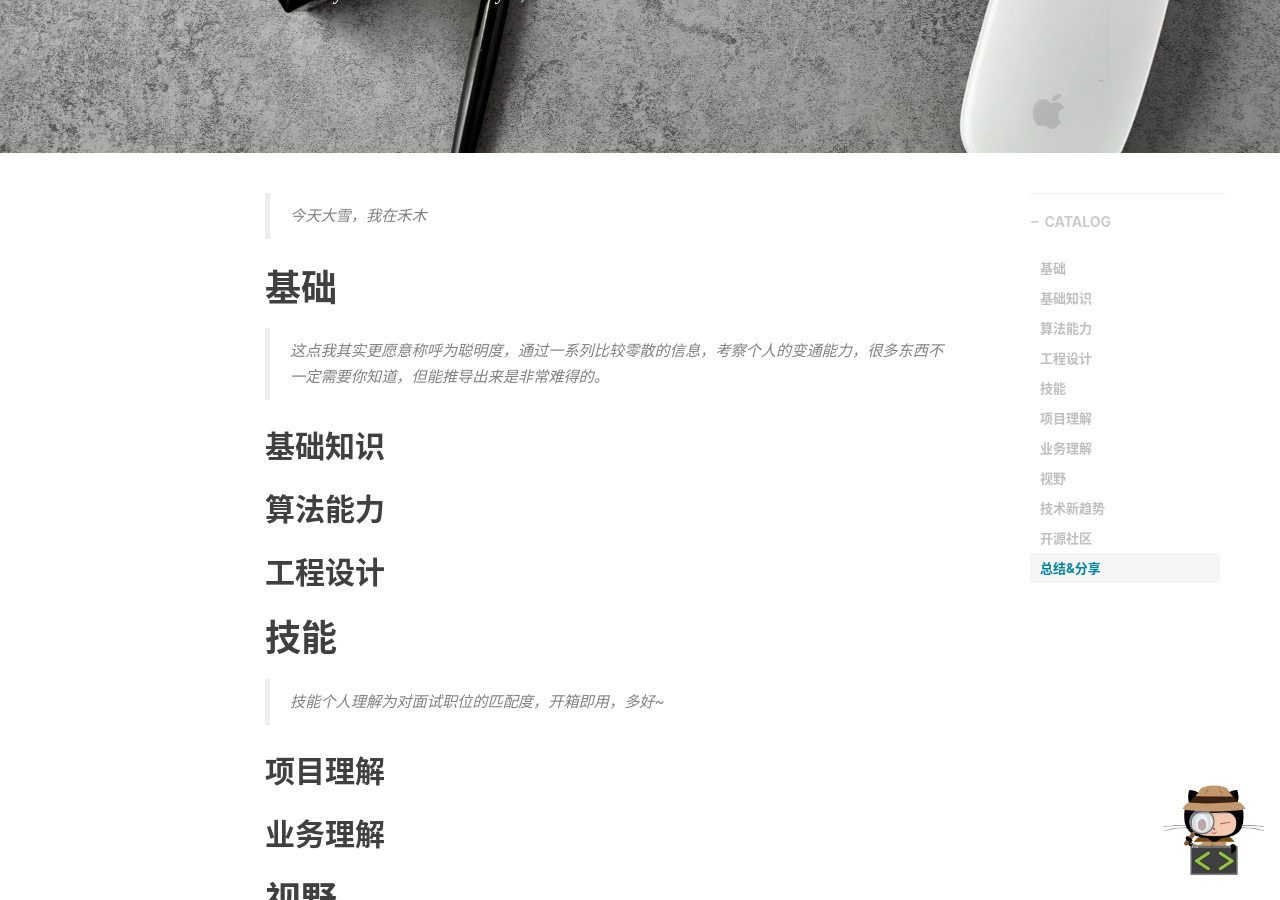
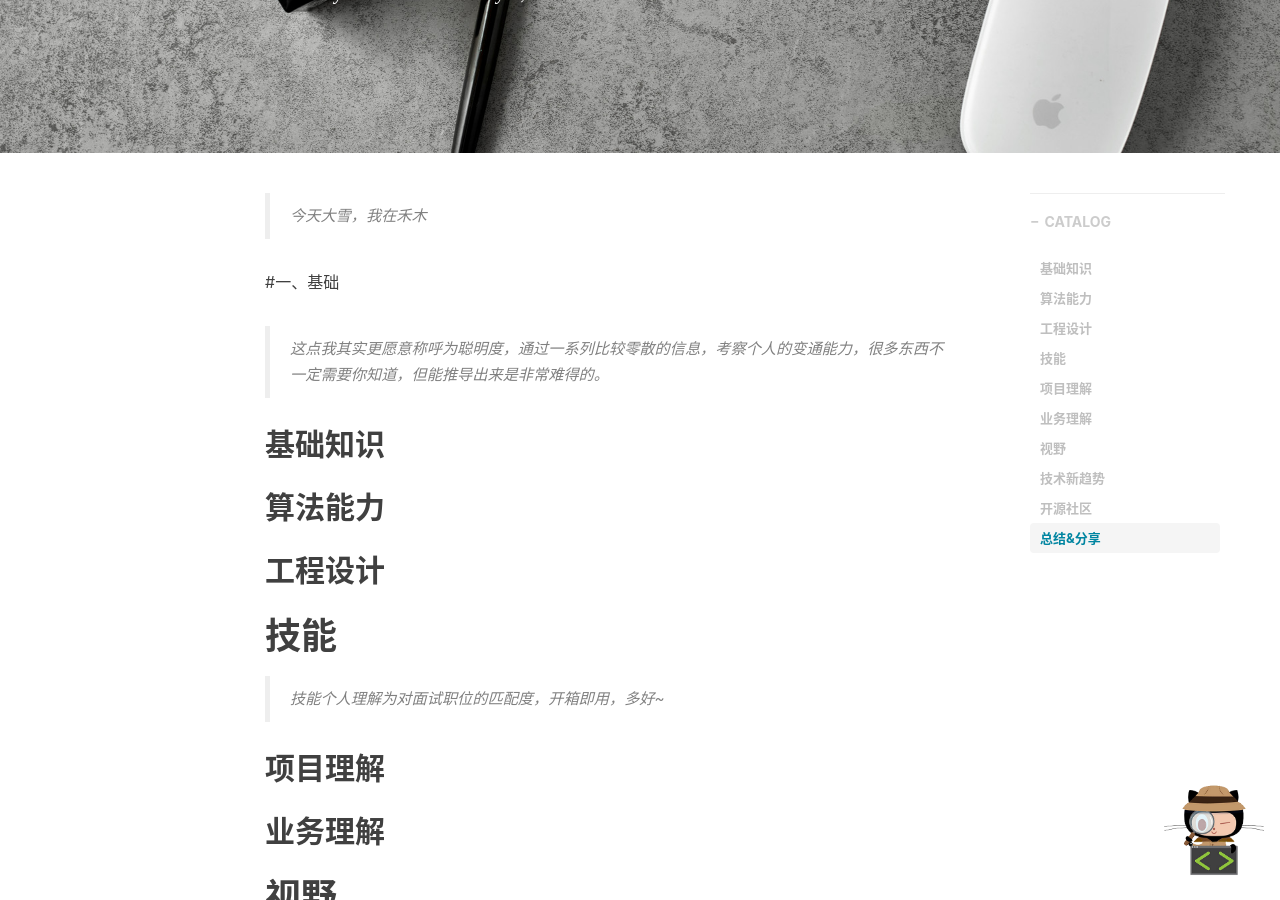
Before and after one commit to Gordon-Deng/Gordon-Deng.github.io, a Jekyll site: the page built from _posts/2023-01-01-聊聊什么是面试官喜欢的工程师.markdown, in a window 1280 px wide and 900 px high, scrolled down 430 px. Built offline with Jekyll 4.4.1, drawn with Linux system fonts in a browser that asks for light colours; nearby versions of some CDN libraries; comment, search, counter and statistics services are not loaded.

Commit message:
Update 2023-01-01-聊聊什么是面试官喜欢的工程师.markdown

```diff
--- a/_posts/2023-01-01-聊聊什么是面试官喜欢的工程师.markdown
+++ b/_posts/2023-01-01-聊聊什么是面试官喜欢的工程师.markdown
@@ -14,7 +14,7 @@
 > 今天大雪，我在禾木
 
 
-# 基础
+#一、基础
 > 这点我其实更愿意称呼为聪明度，通过一系列比较零散的信息，考察个人的变通能力，很多东西不一定需要你知道，但能推导出来是非常难得的。
 
 
```
